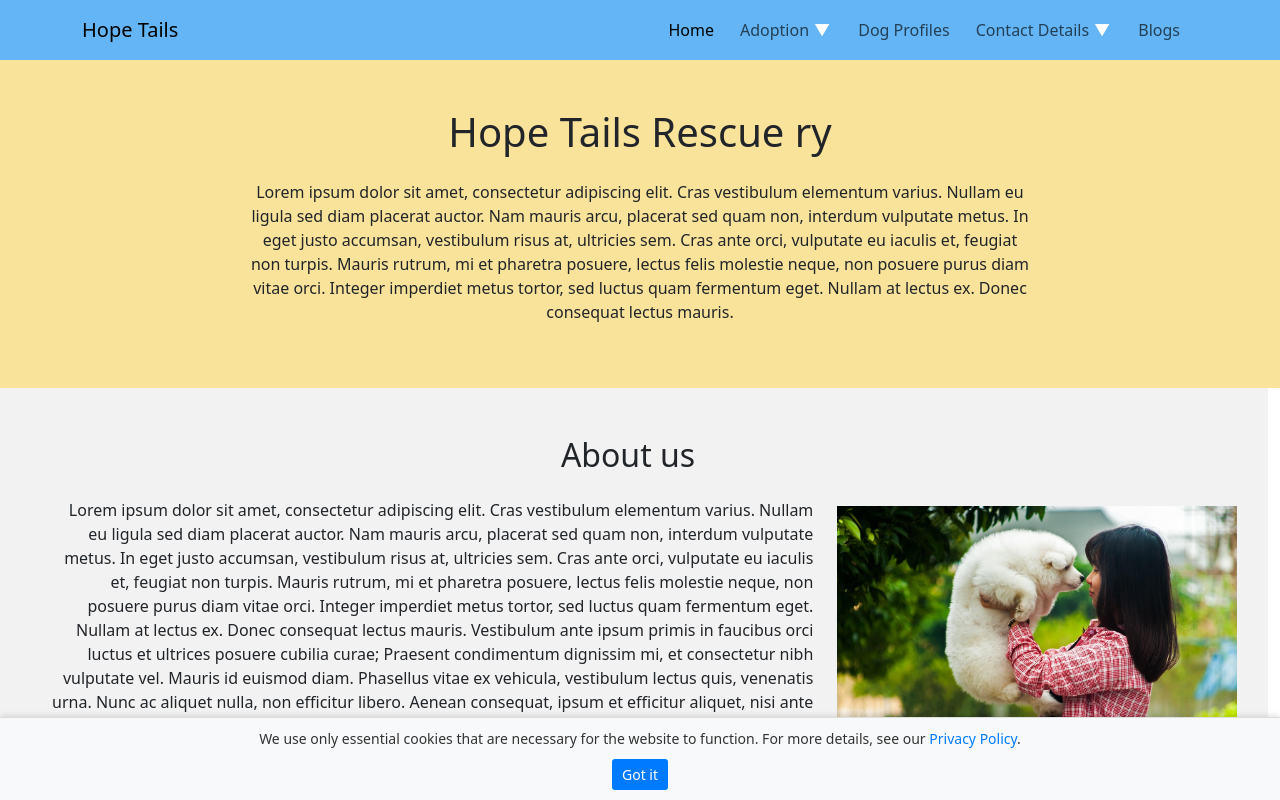
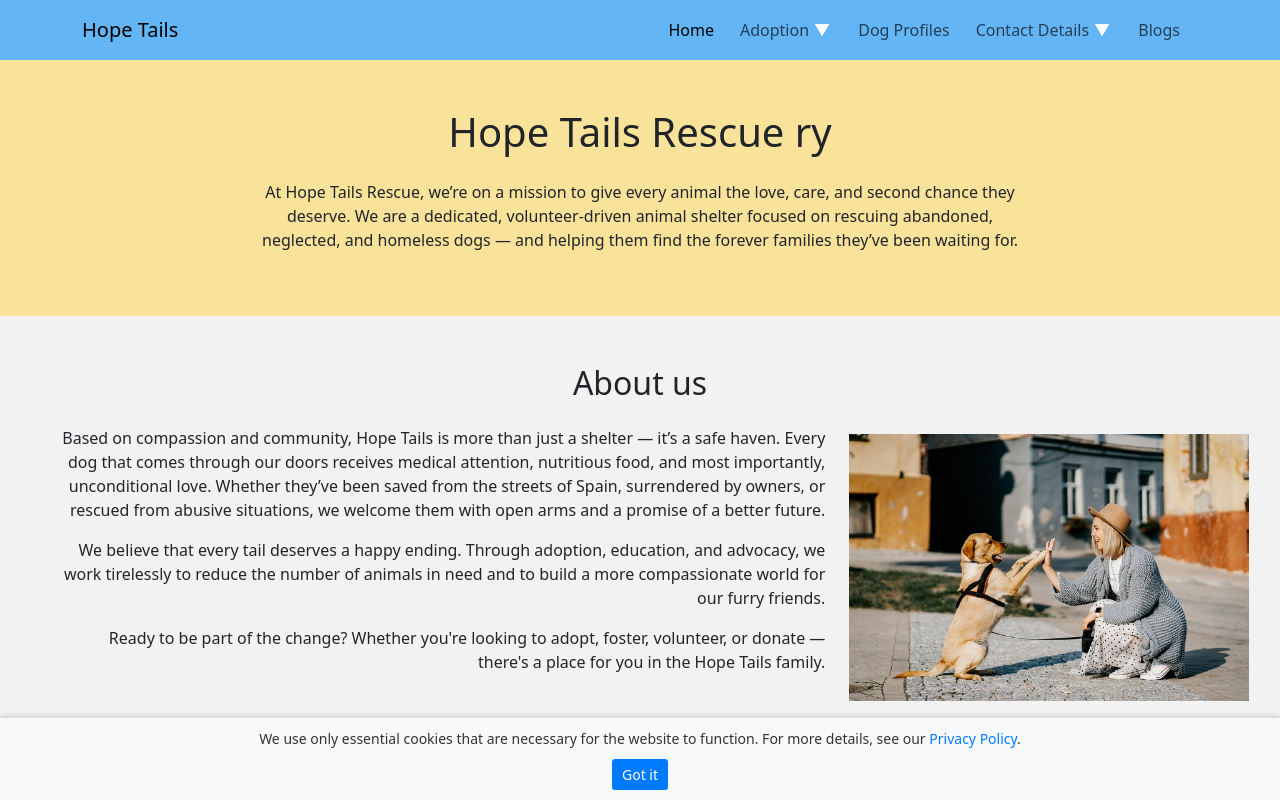
Before and after one commit to kristakorento/animal-rescue-adoption-website, a React (Vite) app: page / in a window 1280 px wide. Shown: the top 800 px of the page. Built offline with nearby package versions, Linux system fonts and the light colour scheme.

Commit message:
Etusivulle lisätty teksti sisältö ja kuva.

```diff
--- a/src/Nettisivujen_Koodit/FrontPage.jsx
+++ b/src/Nettisivujen_Koodit/FrontPage.jsx
@@ -1,5 +1,4 @@
-import img1 from "../assets/images/pets-1356191_1280.jpg";
-import img2 from "../assets/images/dog-4988986_1280.jpg";
+import frontpageimg from "../assets/images/about-us.jpg";
 import { BlogPost } from "./Blogs";
 import '../Nettisivujen_Tyylit/FrontPage.css';
 
@@ -9,24 +8,32 @@ function FrontPage() {
       <div className="text-center bg-color-yellow p-5">
         <h1 className="pb-3">Hope Tails Rescue ry</h1>
         <div className="header-text">
-          <p >Lorem ipsum dolor sit amet, consectetur adipiscing elit. Cras vestibulum elementum varius. Nullam eu ligula sed diam placerat auctor. Nam mauris arcu, placerat sed quam non, interdum vulputate metus. In eget justo accumsan, vestibulum risus at, ultricies sem. Cras ante orci, vulputate eu iaculis et, feugiat non turpis. Mauris rutrum, mi et pharetra posuere, lectus felis molestie neque, non posuere purus diam vitae orci. Integer imperdiet metus tortor, sed luctus quam fermentum eget. Nullam at lectus ex. Donec consequat lectus mauris.</p>
+          <p>At Hope Tails Rescue, we’re on a mission to give every animal the love, care, and second chance they deserve. We are a dedicated, volunteer-driven animal shelter focused on rescuing abandoned, neglected, and homeless dogs — and helping them find the forever families they’ve been waiting for. </p>
         </div>
       </div>
-      <div className="about-container bg-color-gray row p-5 mr-0">
-        <h2 className="text-center">About us</h2>
-        <div className="col-xl-8 col-lg-7 col-12">
-          <p className="pt-3 text-lg-end text-center">Lorem ipsum dolor sit amet, consectetur adipiscing elit. Cras vestibulum elementum varius. Nullam eu ligula sed diam placerat auctor. Nam mauris arcu, placerat sed quam non, interdum vulputate metus. In eget justo accumsan, vestibulum risus at, ultricies sem. Cras ante orci, vulputate eu iaculis et, feugiat non turpis. Mauris rutrum, mi et pharetra posuere, lectus felis molestie neque, non posuere purus diam vitae orci. Integer imperdiet metus tortor, sed luctus quam fermentum eget. Nullam at lectus ex. Donec consequat lectus mauris. Vestibulum ante ipsum primis in faucibus orci luctus et ultrices posuere cubilia curae; Praesent condimentum dignissim mi, et consectetur nibh vulputate vel. Mauris id euismod diam. Phasellus vitae ex vehicula, vestibulum lectus quis, venenatis urna. Nunc ac aliquet nulla, non efficitur libero. Aenean consequat, ipsum et efficitur aliquet, nisi ante condimentum mauris, at interdum ante augue quis nisl.</p>
+      <div className="about-container bg-color-gray row p-5 m-0 text-center">
+        <h2 className="">About us</h2>
+        <div className="col-xl-8 col-lg-7 col-12 text-lg-end">
+          <p className="pt-3">Based on compassion and community, Hope Tails is more than just a shelter — it’s a safe haven. Every dog that comes through our doors receives medical attention, nutritious food, and most importantly, unconditional love. Whether they’ve been saved from the streets of Spain, surrendered by owners, or rescued from abusive situations, we welcome them with open arms and a promise of a better future.</p>
+
+
+
+            <p>We believe that every tail deserves a happy ending. Through adoption, education, and advocacy, we work tirelessly to reduce the number of animals in need and to build a more compassionate world for our furry friends.</p>
+
+
+
+            <p>Ready to be part of the change? Whether you're looking to adopt, foster, volunteer, or donate — there's a place for you in the Hope Tails family.</p>
         </div>
         <div className="col col-lg-4 flex-between-600-991">
-          <img src={img1} alt="testikuva src:https://pixabay.com/fi/photos/lemmikkiel%C3%A4imet-koira-samojedi-1356191/" className="homepage-img pt-4" />
+          <img src={frontpageimg} alt="Golden retriver and a woman high-fiving" className="homepage-img pt-4" />
         </div>
       </div>
       <div className="blogs-container text-center justify-content-around bg-color-yellow p-5">
         <h2 className="pb-5">Check these blog posts out:</h2>
         <div className="d-flex flex-wrap justify-content-center gap-4">
           <BlogPost />
-          <BlogPost hideOnMd/>
-          <BlogPost hideOnLg/>
+          <BlogPost hideOnMd />
+          <BlogPost hideOnLg />
         </div>
       </div>
     </div>
```
Also changed, not shown: src/assets/images/about-us.jpg (added).
